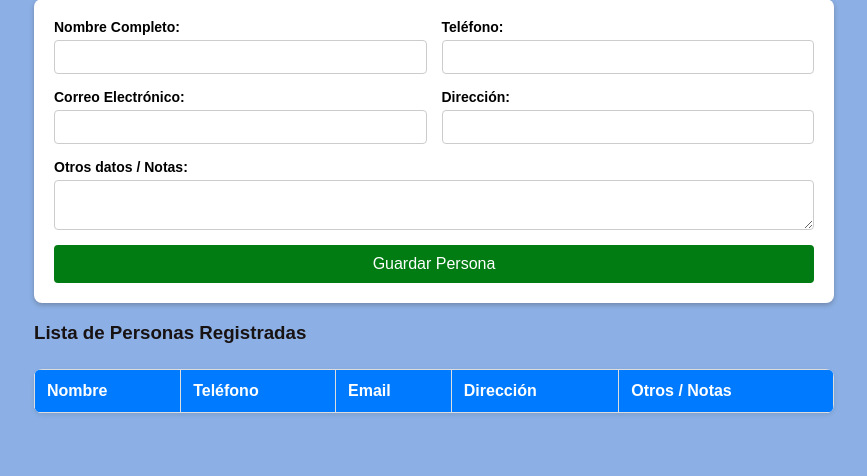
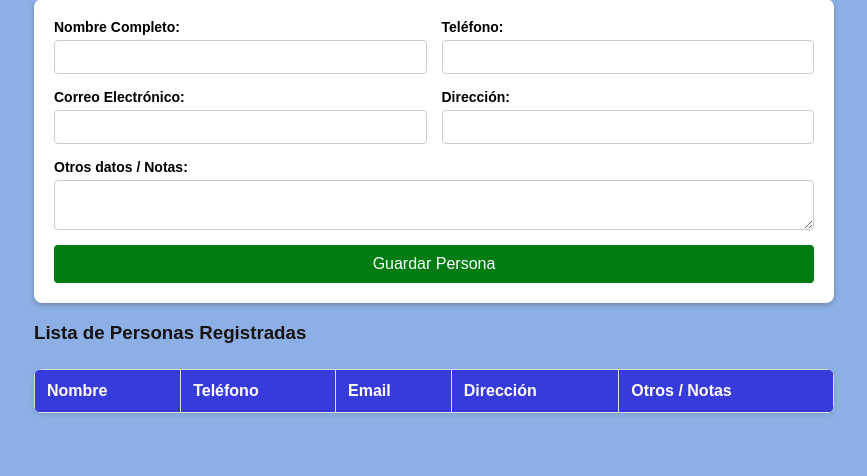
Before and after one commit to Javier-Checa/MASTER-PYTHON, a Flask app: page / in a window 1280 px wide. Shown: the part 79-555 px from the top of the page, without its empty margins (206-1073 px from the left). Run offline with Flask 3, Linux system fonts and the light colour scheme; data that the repository does not hold is empty.

Commit message:
Mi webproyecto cont7

```diff
--- a/24-mi-webproyecto/templates/index.html
+++ b/24-mi-webproyecto/templates/index.html
@@ -70,7 +70,7 @@
       text-align: left;
     }
     th {
-      background-color: #007bff;
+      background-color: #383bdc;
       color: white;
     }
     tr:nth-child(even) {
```
